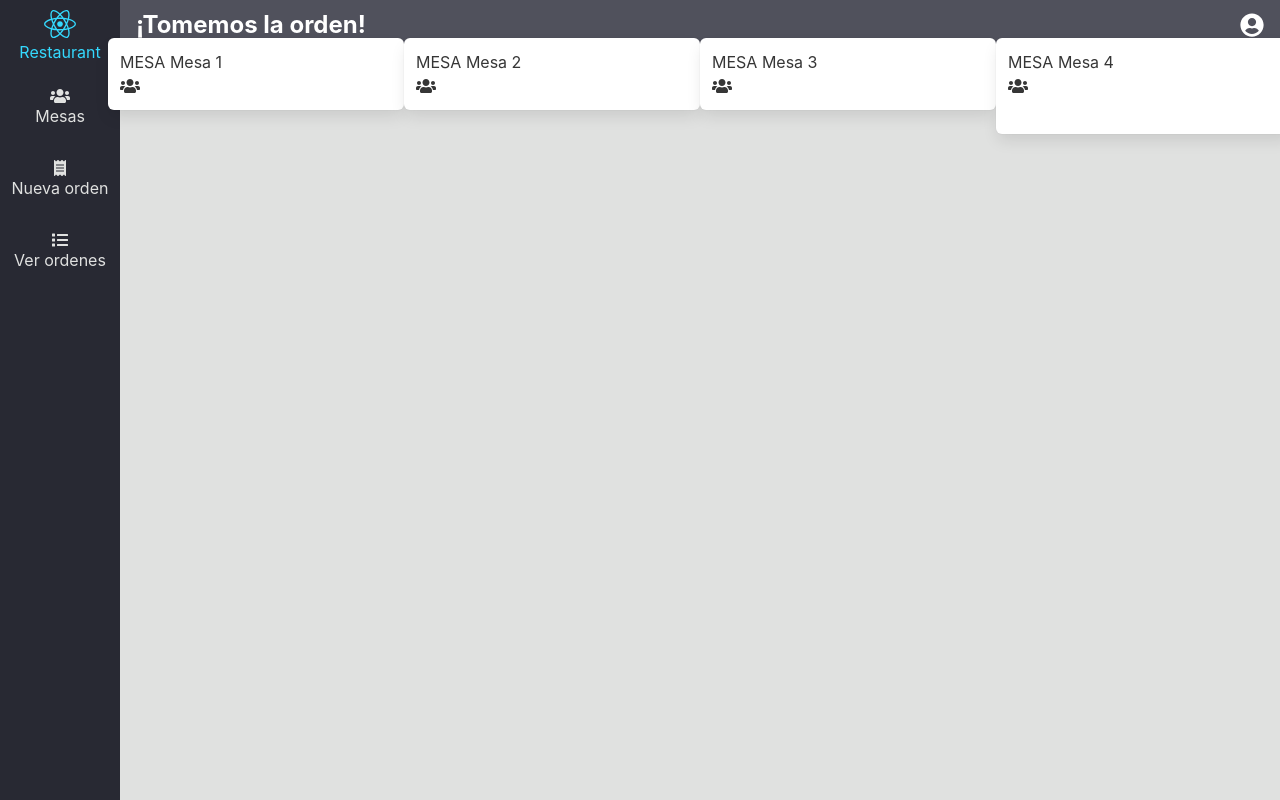
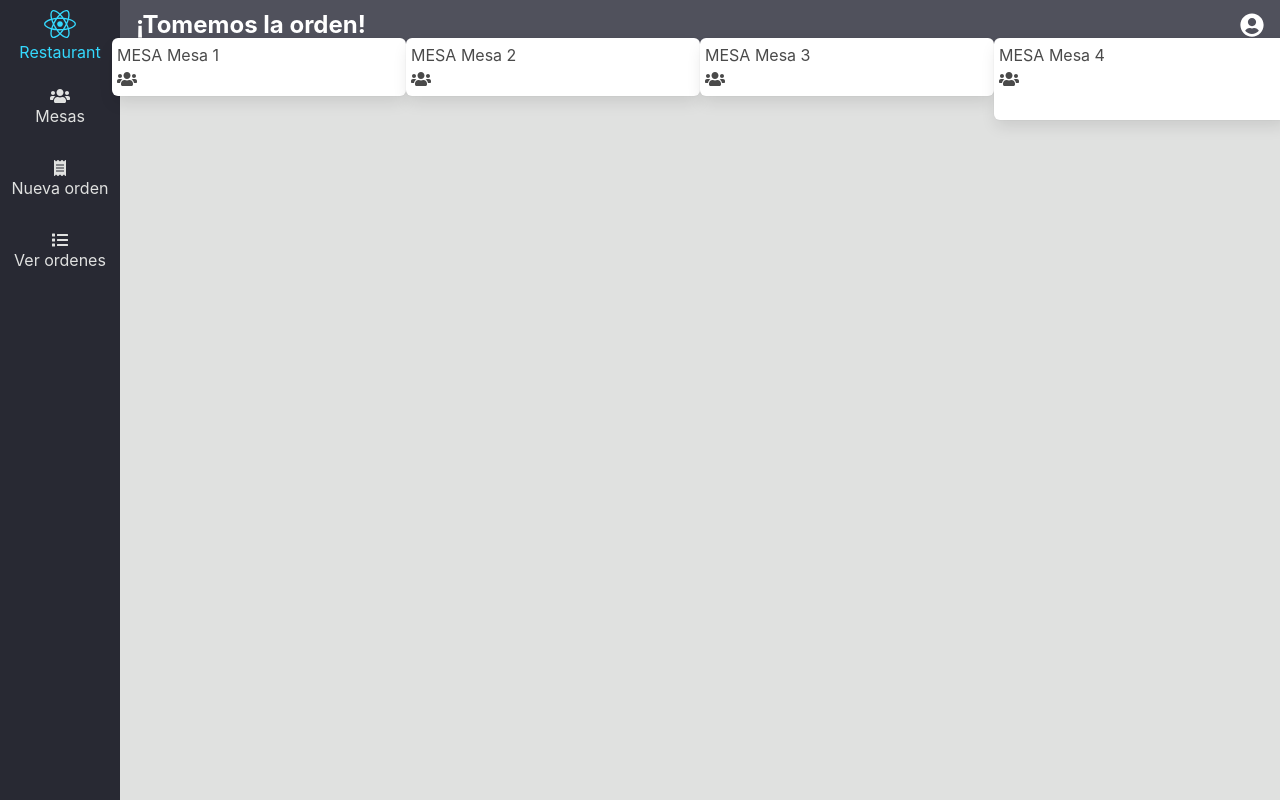
Before and after one commit to devCharles/react-restaurant, a React (Create React App) app in the folder webapp/: page /restaurant/tables-list in a window 1280 px wide. Built offline with nearby package versions, Linux system fonts and the light colour scheme.

Commit message:
ADD container

```diff
--- a/webapp/src/components/TablesList/TablesList.module.css
+++ b/webapp/src/components/TablesList/TablesList.module.css
@@ -0,0 +1,3 @@
+.table {
+  padding: 5px;
+}
--- a/webapp/src/components/TablesList/index.js
+++ b/webapp/src/components/TablesList/index.js
@@ -23,9 +23,9 @@ const tables = [
 class TableList extends Component {
   render () {
     return (
-      <section>
+      <section className='container'>
         {/* TODO: list tables here */}
-        <div className='columns is-multiline is-centered'>
+        <div className='columns is-multiline is-centered '>
           { tables.map(table => (
             <div className={styles('column', 'is-2-mobile', 'box', 'table')} >
               <header className={styles('table-header')}>
```
